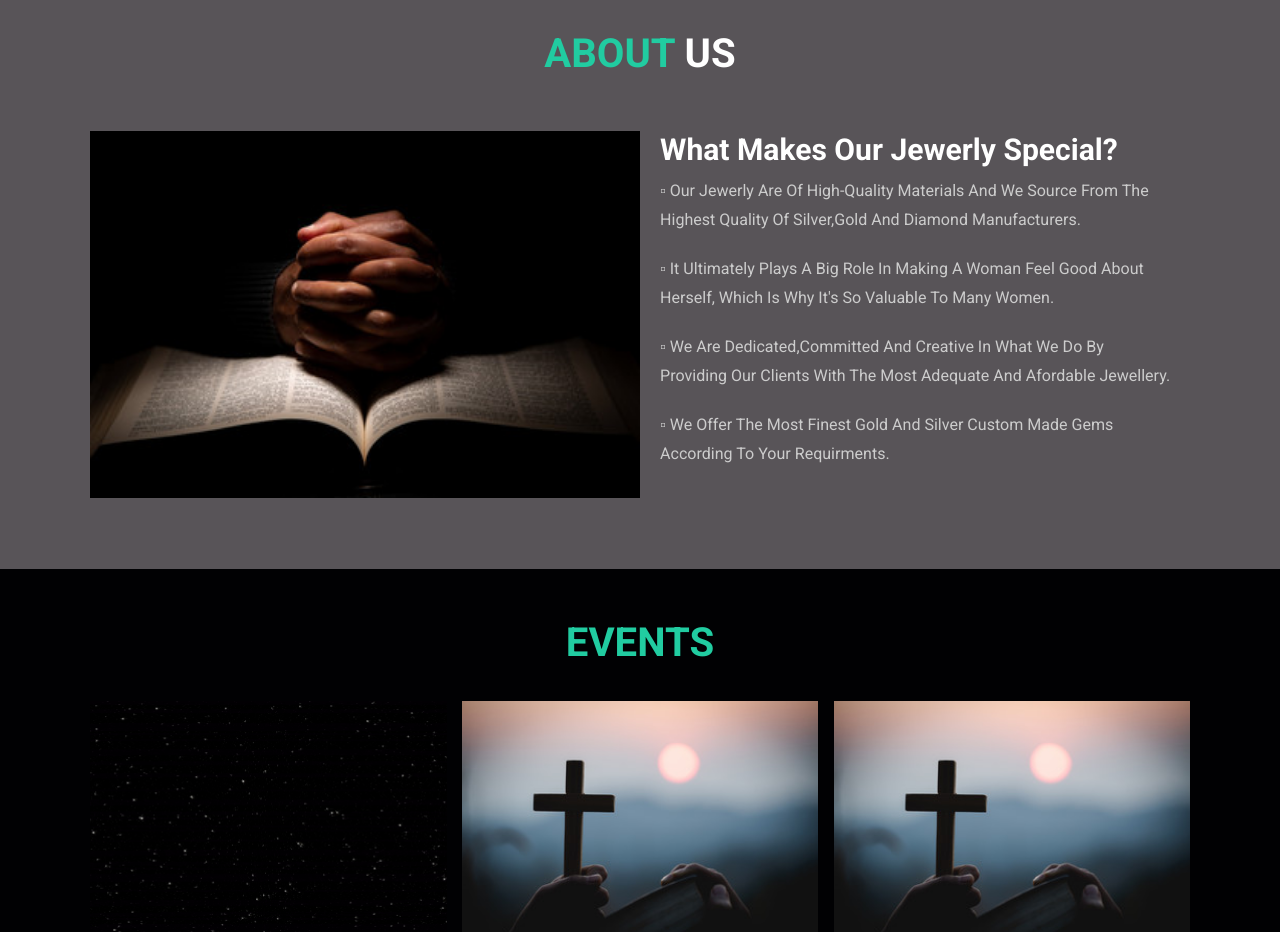
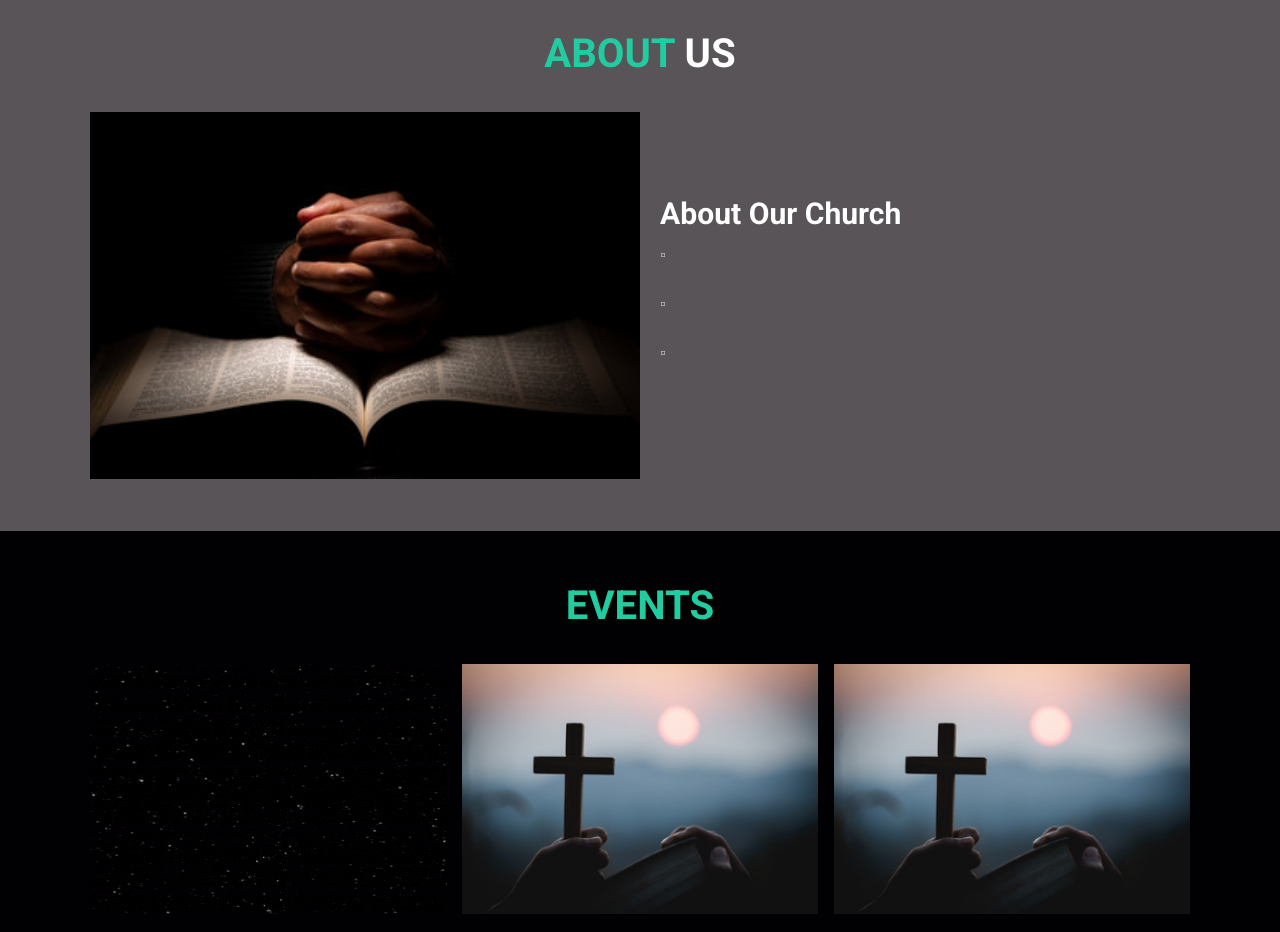
Before and after one commit to Brill-783/Bridgepoint-Vineyard, a plain HTML site: page index.html in a window 1280 px wide. Shown: the part 900-1832 px from the top of the page. Drawn offline with Linux system fonts and the light colour scheme.

Commit message:
Update index.html

```diff
--- a/index.html
+++ b/index.html
@@ -53,17 +53,14 @@
         </div>
 
         <div class="content">
-            <h3>What makes our Jewerly special?</h3>
+            <h3>About our church</h3>
 
-            <p> ▫ Our Jewerly are of High-Quality Materials and
-                We source from the highest quality of silver,Gold and Diamond manufacturers.
+            <p> ▫
 
-            <p> ▫ It ultimately plays a big role in making a woman feel good about herself, which is why it's so valuable to many women.
+            <p> ▫
 
-            <p>▫ We are dedicated,committed and creative in what we do
-                by providing our clients with the most adequate and afordable Jewellery.
-             <p>
-                ▫ We offer the most finest Gold and silver custom made gems according to your requirments.
+            <p> ▫
+
              </p>
                  </p>
         </div>
```
